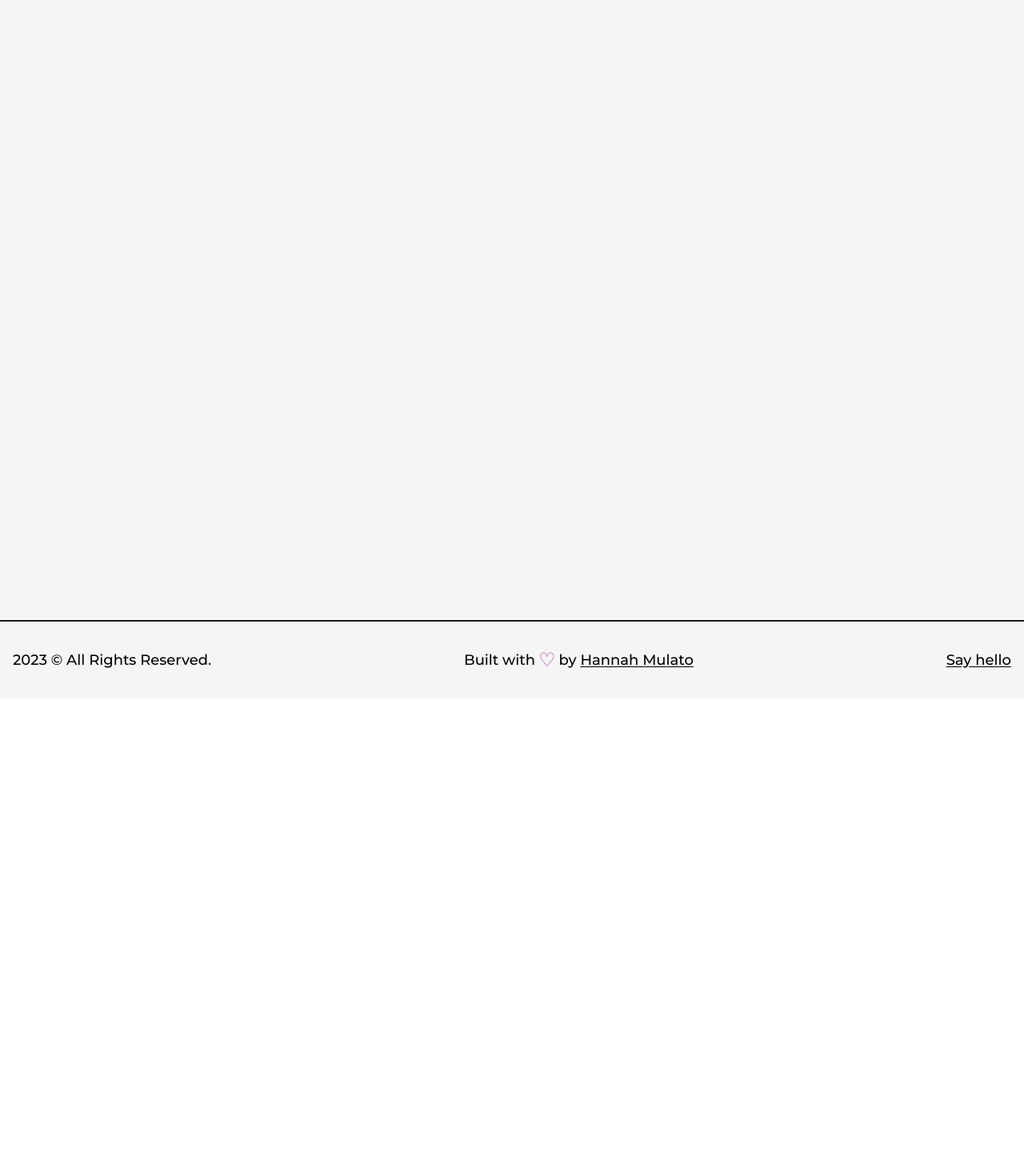
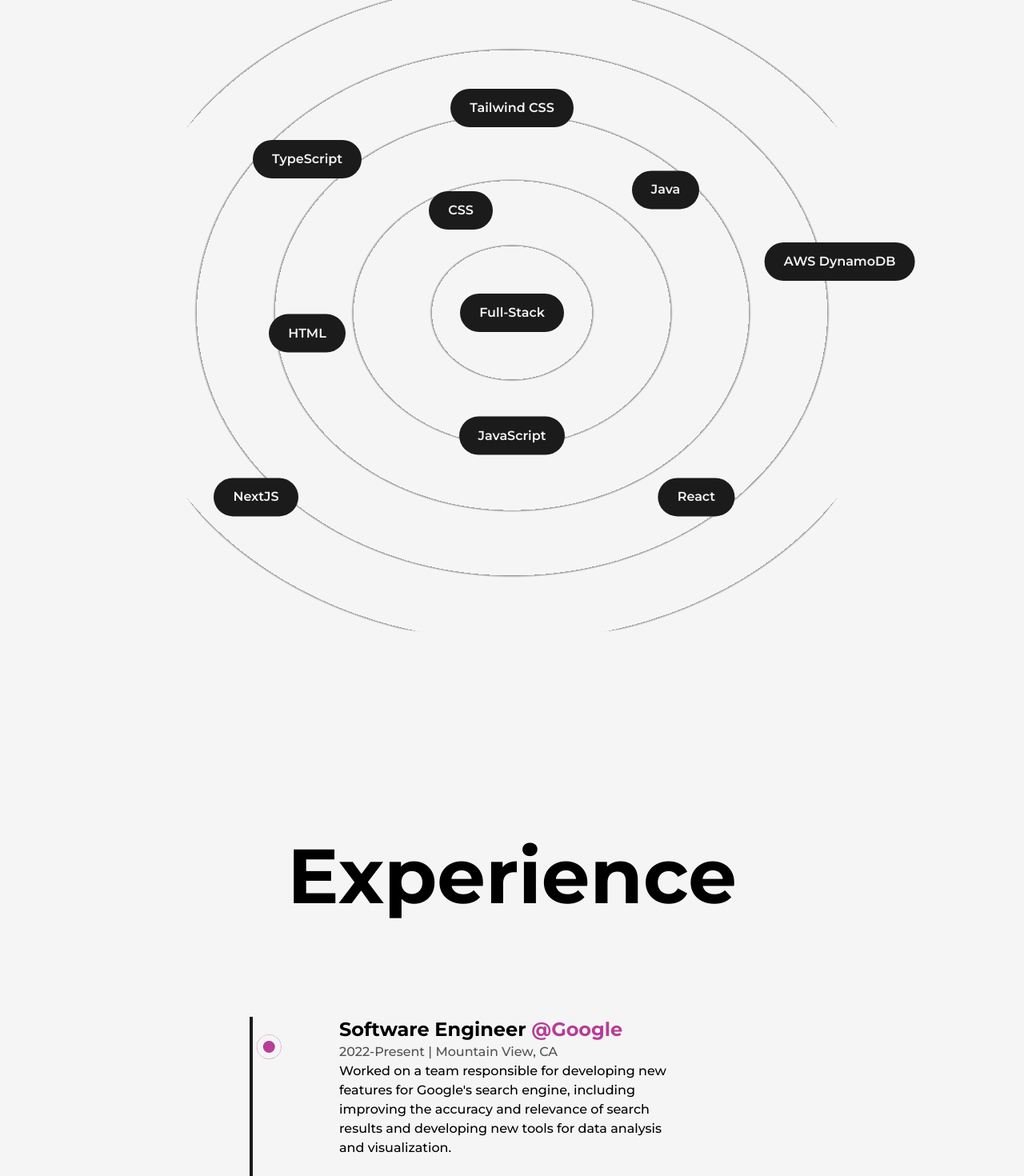
Before and after one commit to hpeninah/H-Mulato-Portfolio, a Next.js app: page /about in a window 1280 px wide. Shown: the part 1293-2763 px from the top of the page at 80% size. Before the commit the page ends 2166 px from the top, so only its background shows below. Built offline with nearby package versions, Linux system fonts and the light colour scheme.

Commit message:
skills and experience page

```diff
--- /dev/null
+++ b/src/components/Experience.js
@@ -0,0 +1,92 @@
+import React, {useRef} from "react";
+import { useScroll, motion } from "framer-motion";
+import LiIcon from "./LiIcon";
+
+const Details = ({ position, company, companyLink, time, address, work }) => {
+  return (
+    <li className="my-8 first:mt-0 last:mb-0 w-[60%] mx-auto flex flex-col items-center justify-between">
+      <LiIcon />
+      <div>
+        <h3 className="capitalize font-bold text-2xl">
+          {position}&nbsp;
+          <a
+            href={companyLink}
+            target="_blank"
+            className="text-primary capitalize"
+          >
+            @{company}
+          </a>
+        </h3>
+        <span className="capitalize font-medium text-dark/75">
+          {time} | {address}
+        </span>
+        <p className="font-medium w-full">{work}</p>
+      </div>
+    </li>
+  );
+};
+
+const Experience = () => {
+  const ref = useRef(null);
+  const { scrollYProgress } = useScroll({
+    target: ref,
+    offset: ["start end", "center start"]
+  });
+
+
+  return (
+    <div className="my-64">
+      <h2 className="font-bold text-8xl mb-32 w-full text-center">
+        Experience
+      </h2>
+      <div ref={ref} className="w-[75%] mx-auto relative">
+        <motion.div
+        style={{scaleY: scrollYProgress}}
+        className="absolute left-8 top-0 w-[4px] h-full bg-dark origin-top" />
+        <ul>
+          <Details
+            position="Software Engineer"
+            company="Google"
+            companyLink="www.google.com"
+            time="2022-Present"
+            address="Mountain View, CA"
+            work="Worked on a team responsible for developing new features for Google's
+            search engine, including improving the accuracy and relevance of search results and
+            developing new tools for data analysis and visualization."
+          />
+          <Details
+            position="Intern"
+            company="Facebook"
+            companyLink="www.facebook.com"
+            time="Summer 2021"
+            address="Menlo Park, CA"
+            work="Worked on a team responsible for developing a new mobile app feature that allowed users to create and
+            share short-form video content, including designing and implementing a new user interface and developing
+            the backend infrastructure to support the feature."
+          />
+          <Details
+            position="Software Developer"
+            company="Amazon"
+            companyLink="www.amazon.com"
+            time="2020-2021"
+            address="Seattle, WA"
+            work="Worked on a team responsible for developing new features for Microsoft's Windows operating system,
+            including implementing a new user interface for a system settings panel and optimizing the performance of
+            a core system component."
+          />
+          <Details
+            position="Teaching Assistant"
+            company="MIT"
+            companyLink="www.mit.com"
+            time="Fall 2018"
+            address=" Massachusetts Ave, Cambridge, MA"
+            work="Assisted in teaching a course on computer programming, held office hours to help students with assignments,
+            and graded exams and assignments."
+          />
+        </ul>
+      </div>
+    </div>
+  );
+};
+
+export default Experience;
--- /dev/null
+++ b/src/components/LiIcon.js
@@ -0,0 +1,15 @@
+import React from 'react'
+
+const LiIcon = () => {
+  return (
+    <figure className='absolute left-0 strok-dark'>
+      <svg width="75" height="75" viewBox='0 0 100 100'>
+        <circle cx="75" cy="50" r="20" className='stroke-primary stroke-1 fill-none'/>
+        <circle cx="75" cy="50" r="20" className='stroke-1 fill-light'/>
+        <circle cx="75" cy="50" r="10" className='stroke-1 fill-primary'/>
+      </svg>
+    </figure>
+  )
+}
+
+export default LiIcon;
--- a/src/components/Skills.js
+++ b/src/components/Skills.js
@@ -1,10 +1,38 @@
 import React from "react";
+import { motion } from "framer-motion";
+
+const Skill = ({ name, x, y }) => {
+  return (
+    <motion.div
+      className="flex items-center justify-center rounded-full font-semibold bg-dark text-light
+    py-3 px-6 shadow-dark cursor-pointer absolute"
+      whileHover={{ scale: 1.05 }}
+      initial={{x: 0, y:0}}
+      whileInView={{x: x, y: y}}
+      transition={{duration: 1.5}}
+      viewport={{once: true}}
+    >
+      {name}
+    </motion.div>
+  );
+};
 
 const Skills = () => {
   return (
     <>
       <h2 className="font-bold text-8xl mt-64 w-full text-center">Skills</h2>
-      <div className="w-full h-screen relative flex items-center justify-center rounded-full"></div>
+      <div className="w-full h-screen relative flex items-center justify-center rounded-full bg-circularLight">
+        <Skill name="Full-Stack" x="" y="" />
+        <Skill name="HTML" x="-20vw" y="2vw" />
+        <Skill name="CSS" x="-5vw" y="-10vw" />
+        <Skill name="JavaScript" x="0vw" y="12vw" />
+        <Skill name="TypeScript" x="-20vw" y="-15vw" />
+        <Skill name="Java" x="15vw" y="-12vw" />
+        <Skill name="AWS DynamoDB" x="32vw" y="-5vw" />
+        <Skill name="Tailwind CSS" x="0vw" y="-20vw" />
+        <Skill name="NextJS" x="-25vw" y="18vw" />
+        <Skill name="React" x="18vw" y="18vw" />
+      </div>
     </>
   );
 };
--- a/src/pages/about.js
+++ b/src/pages/about.js
@@ -6,6 +6,9 @@ import Image from "next/image";
 import profilePic from "../../public/images/profile/profilePic.jpg";
 import { useInView, useMotionValue, useSpring } from "framer-motion";
 import Skills from "@/components/Skills";
+import Experience from "@/components/Experience";
+
+//1:56:31
 
 const AnimatedNumbers = ({ value }) => {
   const ref = useRef(null);
@@ -39,7 +42,7 @@ const about = () => {
         <meta name="description" content="any description" />
       </Head>
       <main className="flex w-full flex-col items-center justify-center">
-        <Layout className="pt-16 px-16">
+        <Layout className="pt-10 px-40">
           <AnimatedText text="Vision with Purpose!" className="mb-16" />
           <div className="grid w-full grid-cols-8 gap-16">
             <div className="col-span-3 flex flex-col items-start justify-start">
@@ -67,7 +70,7 @@ const about = () => {
               </p>
             </div>
 
-            <div className="col-span-3 relative h-max rounded-2xl border-2 border-solid border-dark bg-light p-8 mb-10">
+            <div className="col-span-3 relative h-max rounded-2xl border-2 border-solid border-dark bg-light p-8">
               <div className="absolute top-0 -right-3 -z-10 w-[102%] h-[102%] rounded-[2rem] bg-dark" />
               <Image
                 src={profilePic}
@@ -77,7 +80,7 @@ const about = () => {
             </div>
 
             <div className="col-span-2 flex flex-col items-end justify-between">
-              <div className="flex flex-col items-end justify-center">
+              <div className="flex flex-col items-center justify-center">
                 <span className="inline-block text-7xl font-bold">
                   <AnimatedNumbers value={50} />+
                 </span>
@@ -104,6 +107,7 @@ const about = () => {
             </div>
           </div>
           <Skills />
+          <Experience />
         </Layout>
       </main>
     </>
--- a/tailwind.config.js
+++ b/tailwind.config.js
@@ -19,6 +19,9 @@ module.exports = {
       },
       animation: {
         "spin-slow": "spin 8s linear infinite",
+      },
+      backgroundImage: {
+        circularLight: 'repeating-radial-gradient(rgba(0,0,0,0.4) 2px, #f5f5f5 5px, #f5f5f5 100px);'
       }
     },
   },
```
